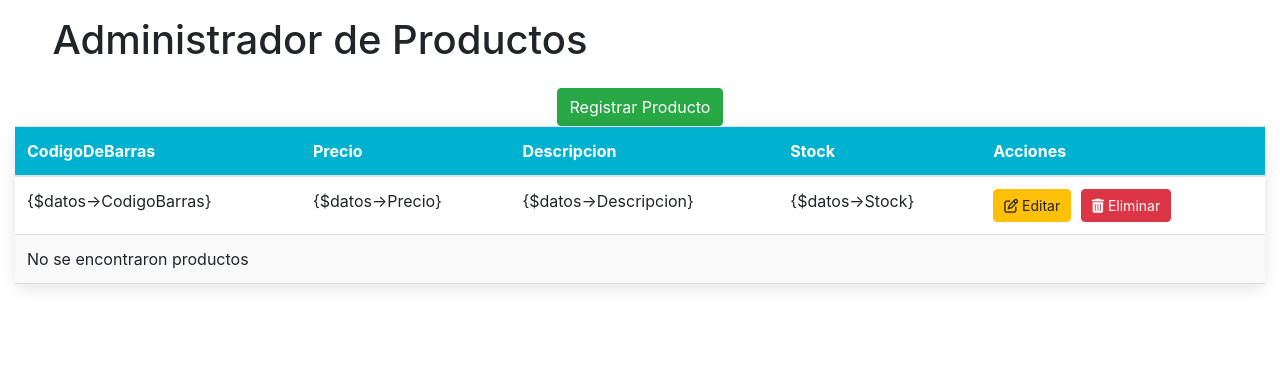
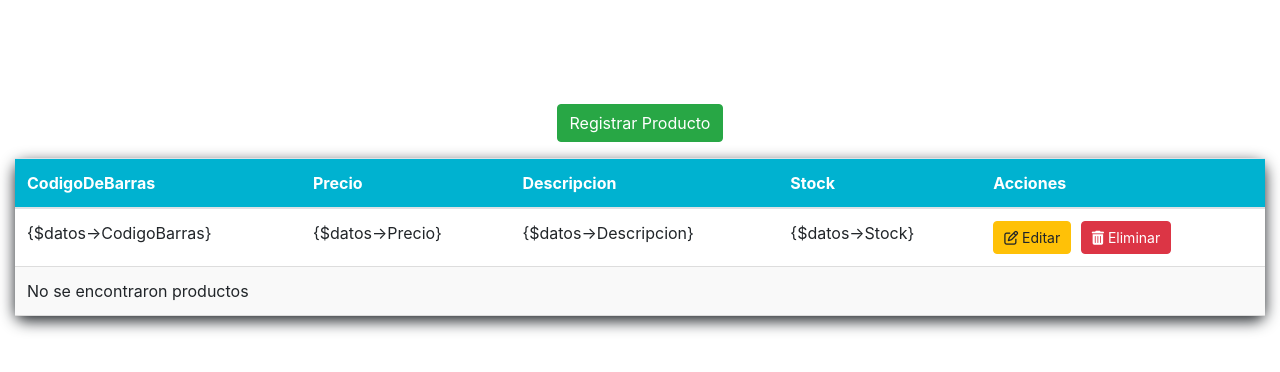
Before and after one commit to CrisCv15/CodeCrafters, a PHP site: page /php/registroProductos/menu.php in a window 1280 px wide. Shown: the top 372 px of the page. Run offline with PHP 8.4, Linux system fonts and the light colour scheme; some libraries are stand-ins or nearby versions.

Commit message:
Cambios Varios en css

```diff
--- a/css/style.css
+++ b/css/style.css
@@ -6,9 +6,9 @@
     --color-texto-menu: rgb(134,136,144);
     --color-menu-hover: rgb(238,238,238);
     --color-menu-hover-texto: rgb(0,0,0);
-    --color-boton: rgb(0,0,0);
+    --color-boton: #00B2DA;
     --color-boton-texto: rgb(255,255,255);
-    --color-fondo: #2c2b2b;
+    --color-fondo: #293543;
 }
 
 *{
--- a/css/styleRP.css
+++ b/css/styleRP.css
@@ -3,7 +3,7 @@
   width: 100%;
   background-color: white;
   border-collapse: collapse;
-  box-shadow: 0 5px 15px rgba(0, 0, 0, 0.1);
+  box-shadow: 0 5px 15px;
   border-radius: 10px;
 }
 
--- a/index.php
+++ b/index.php
@@ -76,11 +76,6 @@ if (!isset($_SESSION['usr'])) {
           <span>BMos</span>
         </div>
 
-        <button class="boton">
-          <ion-icon name="add-outline"></ion-icon>
-          <span>Create New</span>
-        </button>
-
         <nav class="navegacion">
           <ul>
             <li><a href="#inicio"><ion-icon name="home-outline"></ion-icon>Inicio</a></li>
--- a/php/Ventas/listaVentas.php
+++ b/php/Ventas/listaVentas.php
@@ -63,7 +63,6 @@
                     </div>
                     <div class="col-md-4">
                         <label>Forma de Pago:</label><br>
-                        <input type="checkbox" id="crédito" name="formaPago" value="Crédito"> Credito
                         <input type="checkbox" id="débito" name="formaPago" value="Débito"> Debito
                         <input type="checkbox" id="efectivo" name="formaPago" value="Efectivo"> Efectivo
                     </div>
--- a/php/caja/Html.html
+++ b/php/caja/Html.html
@@ -137,7 +137,6 @@
                             <div class="mb-2">
                                 <label class="form-label">Método de Pago</label>
                                 <select class="form-select" name="formaPago" id="formaPago" required>
-                                    <option>Crédito</option>
                                     <option>Débito</option>
                                     <option>Efectivo</option>
                                 </select>
--- a/php/conexion_be.php
+++ b/php/conexion_be.php
@@ -3,7 +3,7 @@ $host = "localhost";
 $user = "los4hermanos";
 $cont = "n0LFyQiZ(f93b1xc";
 $bd = "los4hermanos";
-    $conexion = mysqli_connect($host, $user, $cont, $bd);
+    $conexion = mysqli_connect($host, $user, $cont, $bd, 3307);
 
         /*
         if($conexion){
--- a/php/registroProductos/menu.php
+++ b/php/registroProductos/menu.php
@@ -14,14 +14,14 @@
 <body>
   <div class="table-wrapper">
     <div class="col-sm-6" id="AD">
-      <h1 class="text-center p-3">Administrador de Productos</h1>
+      <h1 class="text-center p-3" style="color: white;">Administrador de Productos</h1>
     </div>
 
   </div>
 
   <!-- Botón para mostrar/ocultar formulario -->
   <div class="text-center">
-    <button class="btn btn-primary" id="mostrarFormulario">Registrar Producto</button>
+    <button class="btn btn-primary m-3" id="mostrarFormulario">Registrar Producto</button>
   </div>
 
   <div class="modal" id="RegistModal" tabindex="-1" role="dialog" aria-labelledby="RegistModalLabel" aria-hidden="true">
```
